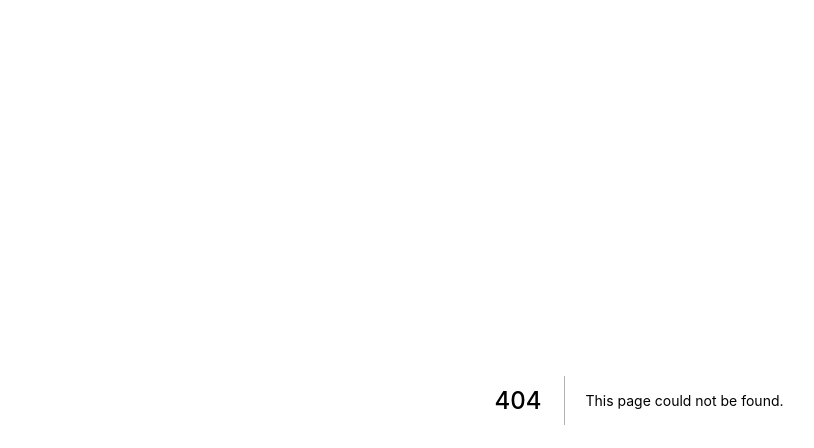
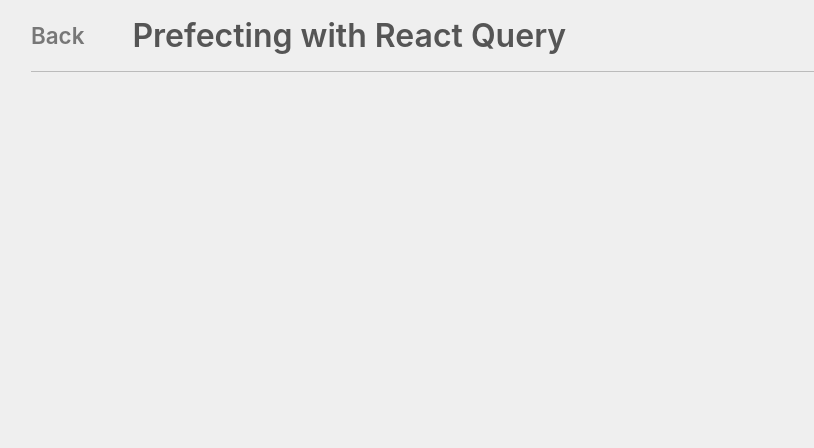
Before and after one commit to matldupont/next-react-query, a Next.js app: page /prefetching in a window 1280 px wide. Before the commit this address had no page. Shown: the top 448 px of the page, without its empty margins (1-815 px from the left). Built offline with nearby package versions, Linux system fonts and the light colour scheme.

Commit message:
added TS and scaffolded pages

```diff
--- /dev/null
+++ b/pages/prefetching.tsx
@@ -0,0 +1,9 @@
+import { Header } from "../src/components/Header";
+
+export default function Prefetching() {
+  return (
+    <div>
+      <Header>Prefecting with React Query</Header>
+    </div>
+  );
+}
--- /dev/null
+++ b/src/components/Header.module.css
@@ -0,0 +1,17 @@
+.header {
+  display: flex;
+  justify-content: flex-start;
+  align-items: center;
+  font-size: 2rem;
+  font-weight: 600;
+  color: #555;
+  padding: 1rem 0rem;
+
+  border-bottom: 1px solid #bbb;
+}
+
+.back {
+  color: #777;
+  font-size: 1.4rem;
+  margin-right: 3rem;
+}
--- /dev/null
+++ b/src/components/Header.tsx
@@ -0,0 +1,13 @@
+import Link from "next/link";
+import styles from "./Header.module.css";
+
+export function Header({ children }) {
+  return (
+    <div className={styles.header}>
+      <Link href="/">
+        <a className={styles.back}>Back</a>
+      </Link>
+      {children}
+    </div>
+  );
+}
--- a/styles/Home.module.css
+++ b/styles/Home.module.css
@@ -46,8 +46,8 @@
 
 .title {
   margin: 0;
-  line-height: 1.15;
-  font-size: 4rem;
+  line-height: 1.5;
+  font-size: 3rem;
 }
 
 .title,
@@ -61,7 +61,6 @@
 }
 
 .code {
-  background: #fafafa;
   border-radius: 5px;
   padding: 0.75rem;
   font-size: 1.1rem;
--- a/styles/globals.css
+++ b/styles/globals.css
@@ -1,6 +1,7 @@
 html,
 body {
-  padding: 0;
+  padding: 0 1rem;
+  background-color: #efefef;
   margin: 0;
   font-family: -apple-system, BlinkMacSystemFont, Segoe UI, Roboto, Oxygen,
     Ubuntu, Cantarell, Fira Sans, Droid Sans, Helvetica Neue, sans-serif;
@@ -11,6 +12,10 @@
   text-decoration: none;
 }
 
+h1 {
+  font-size: 1rem;
+}
+
 * {
   box-sizing: border-box;
 }
```
Also changed, not shown: package.json (+5 -2 lines), pages/client-side-rendering.tsx (added, +9 -0 lines), pages/index.js (+37 -32 lines), pages/server-side-rendering.tsx (added, +9 -0 lines), tsconfig.json (added, +29 -0 lines), next-env.d.ts (added), 1 other file (tests, documents, lock files or other folders).
